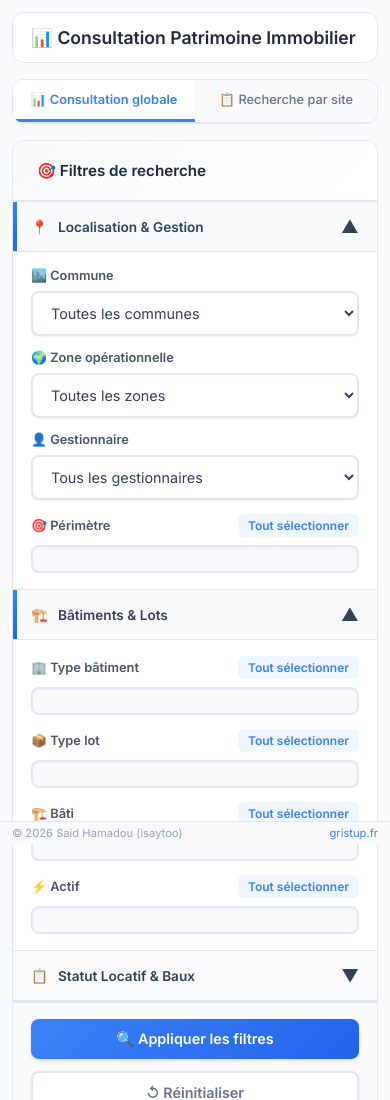
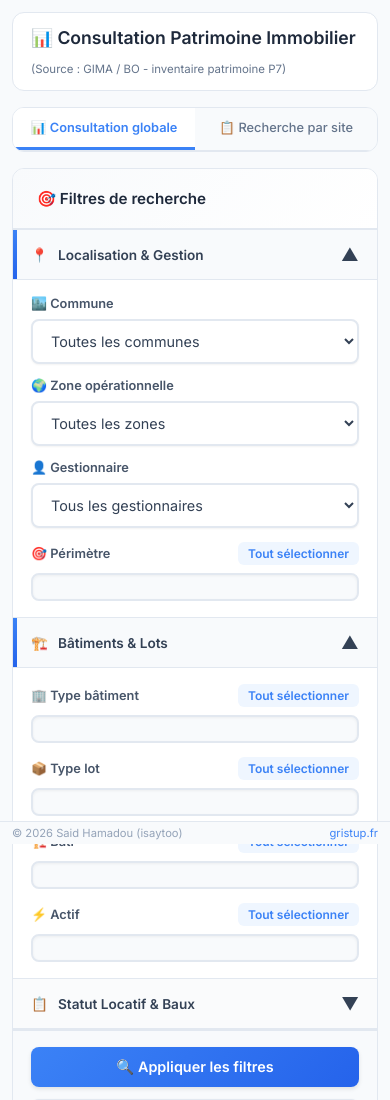
Before and after one commit to isaytoo/grist-patrimoine-widget, a website: page index.html in a window 390 px wide. Shown: the top 1100 px of the page. Drawn offline with Linux system fonts and the light colour scheme; a script that the page names is missing.

Commit message:
feat: ajout de la source des données dans le titre
- Ajout de '(Source : GIMA / BO - inventaire patrimoine P7)' à côté du titre
- Style plus petit et gris pour la source (0.55em)
- Responsive: la source passe à la ligne sur mobile

```diff
--- a/index.html
+++ b/index.html
@@ -47,6 +47,13 @@ body {
   display: flex;
   align-items: center;
   gap: 10px;
+}
+
+.header-source {
+  font-size: 0.55em;
+  font-weight: 400;
+  color: #64748b;
+  margin-left: 8px;
 }
 
 .tabs-section {
@@ -1088,6 +1095,14 @@ td strong {
 
   .header h1 {
     font-size: 1.1em;
+    flex-wrap: wrap;
+  }
+
+  .header-source {
+    font-size: 0.65em;
+    display: block;
+    margin-left: 0;
+    margin-top: 4px;
   }
 
   .filters-grid {
@@ -1181,7 +1196,7 @@ td strong {
 <body>
     <div class="container">
         <div class="header">
-            <h1>📊 Consultation Patrimoine Immobilier</h1>
+            <h1>📊 Consultation Patrimoine Immobilier <span class="header-source">(Source : GIMA / BO - inventaire patrimoine P7)</span></h1>
         </div>
 
         <div class="tabs-section">
```
